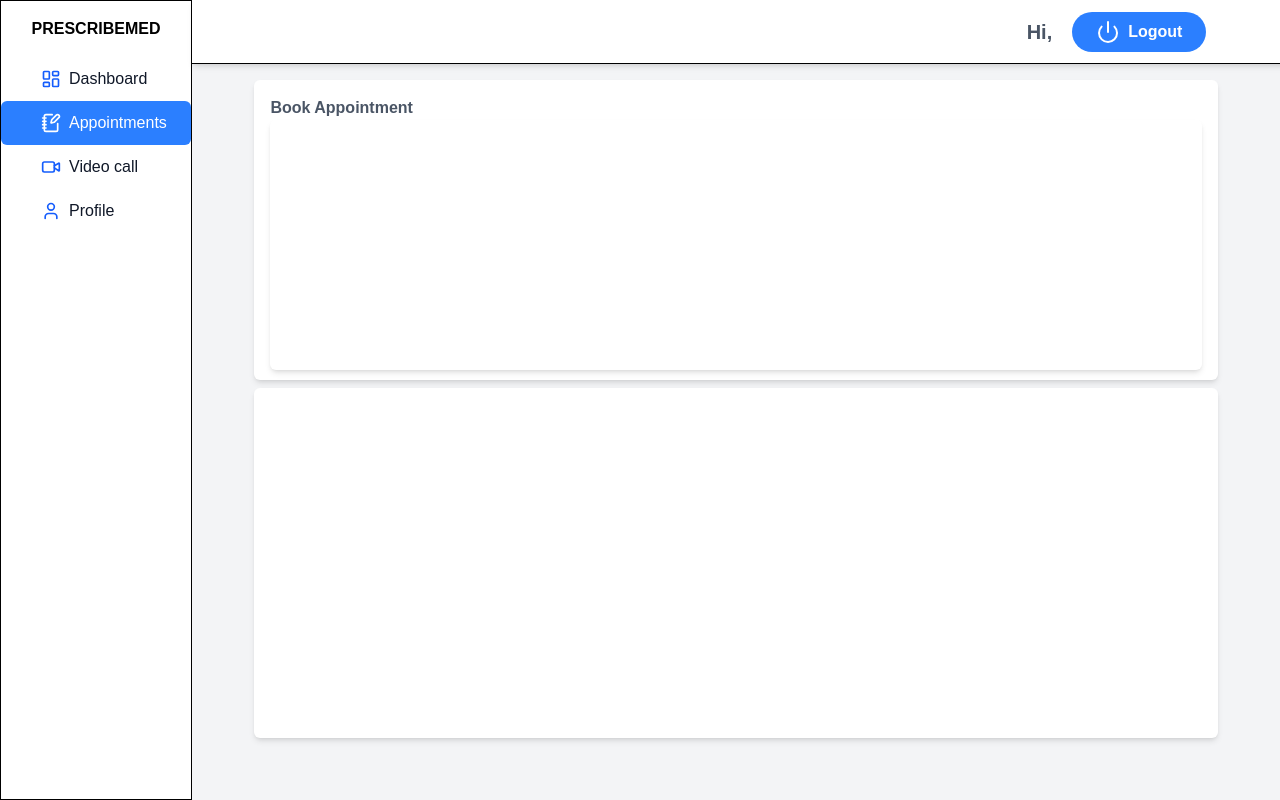
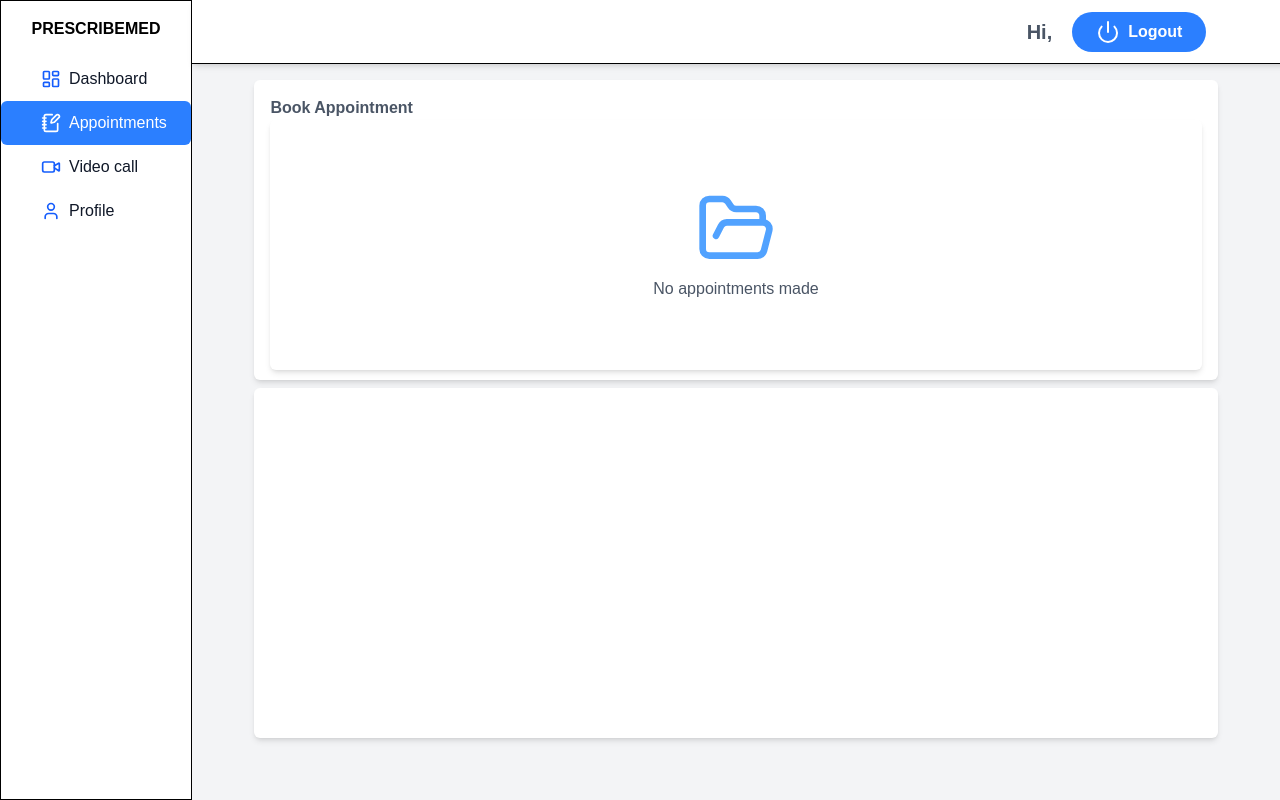
Before and after one commit to TONY-OCHIENG/PrescribeMed, a React (Vite) app in the folder client/: page /patient/appointments in a window 1280 px wide. Built offline with nearby package versions, Linux system fonts and the light colour scheme; no server answers.

Commit message:
Displaying empty folder when there is no appointment made

```diff
--- a/client/src/pages/patientPages/PAppointment.jsx
+++ b/client/src/pages/patientPages/PAppointment.jsx
@@ -1,3 +1,4 @@
+import { FolderOpen } from 'lucide-react'
 import React from 'react'
 
 function PAppointment() {
@@ -8,7 +9,16 @@ function PAppointment() {
             <div>
                 <h1 className='text-gray-600 font-extrabold'>Book Appointment</h1>
             </div>
-            <div className='w-full shadow-md rounded-md p-4 overflow-auto h-[250px]'></div>
+            <div className='w-full shadow-md rounded-md p-4 overflow-auto h-[250px]'>
+                {
+                    appointment?.length > 0 ? "" : <div className='w-full h-full flex justify-center items-center'>
+                        <div className='flex flex-col gap-2 items-center'>
+                            <FolderOpen className='h-20 w-20 text-blue-400'/>
+                            <h1 className='text-gray-600 font-medium'>No appointments made</h1>
+                        </div>
+                    </div>
+                }
+            </div>
         </div>
         <div className='w-full bg-white p-4 shadow-md rounded-md h-[350px]'></div>
     </div>
```
